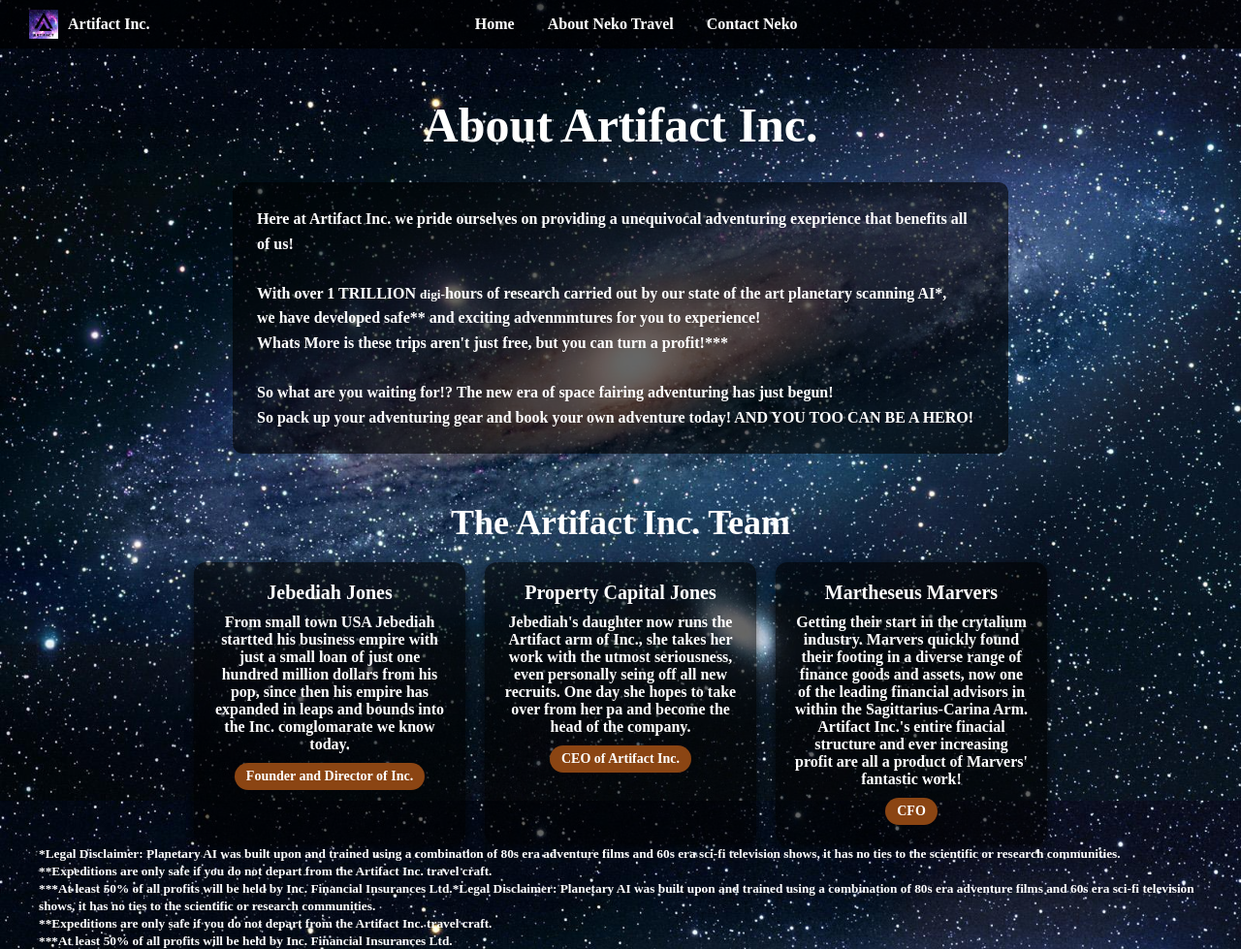
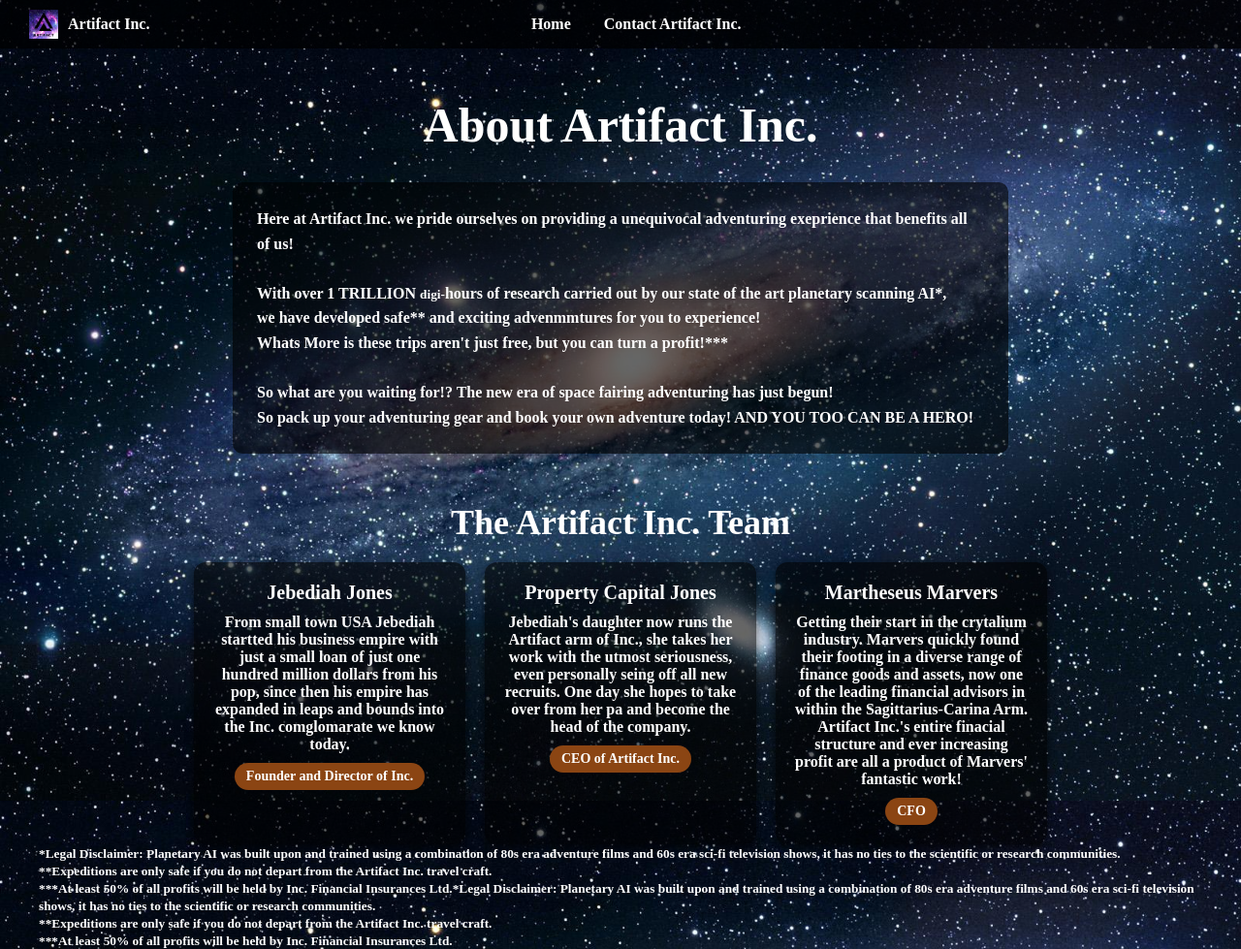
Before and after one commit to Neko-bi/Artifact.inc, a plain HTML site: page about_artifact.html in a window 1280 px wide. Shown: the whole page at 97% size. Drawn offline with Linux system fonts and the light colour scheme.

Commit message:
Update about_artifact.html

```diff
--- a/about_artifact.html
+++ b/about_artifact.html
@@ -16,8 +16,7 @@
           </div>
           <div class="nav-links">
             <a href="/Artifact.inc/index.html">Home</a>
-            <a href="/Artifact.inc/about_neko.html">About Neko Travel</a>
-            <a href="/Artifact.inc/contact_neko.html">Contact Neko</a>
+            <a href="/Artifact.inc/contact_neko.html">Contact Artifact Inc.</a>
           </div>
           </div>
           <div class="search-bar">
```
